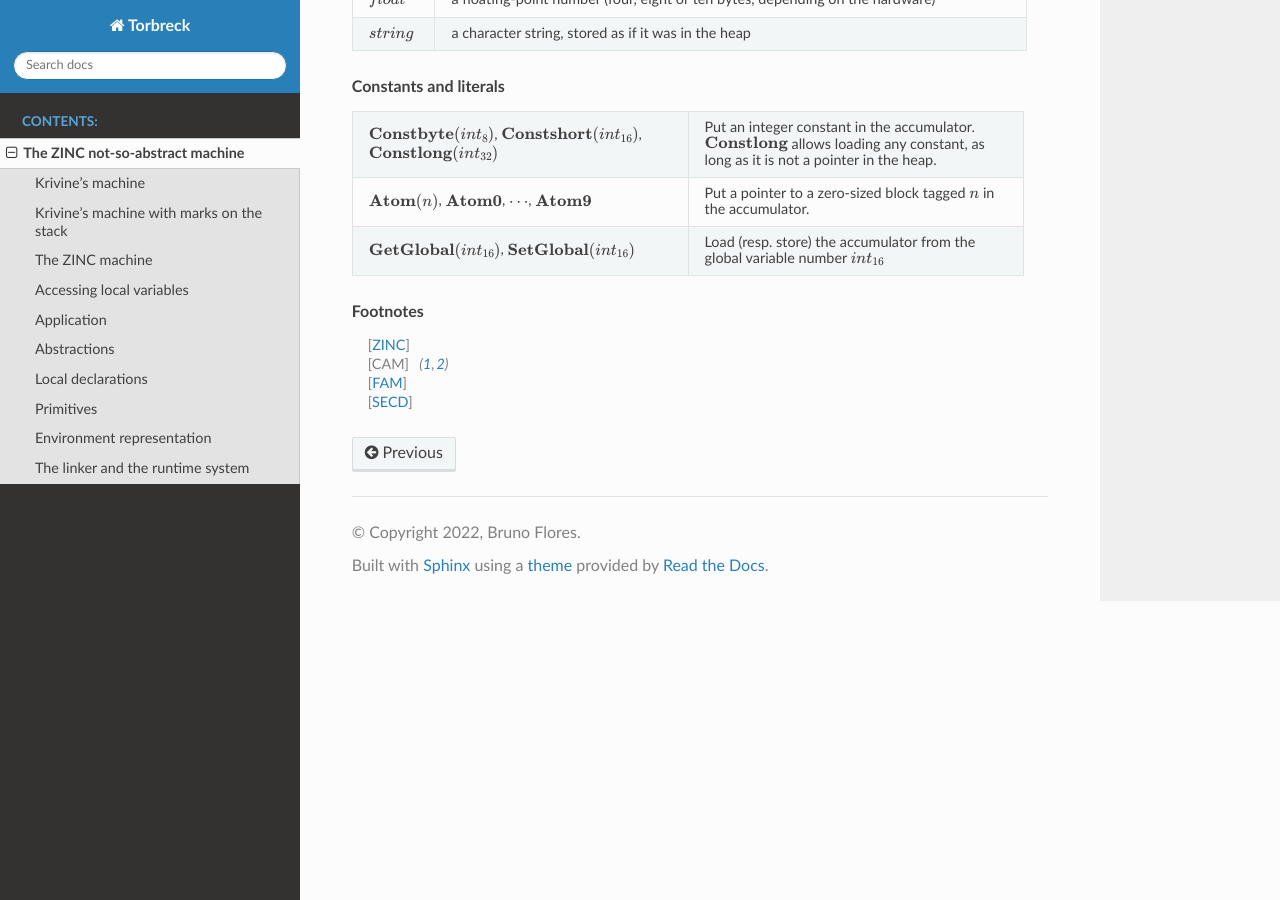
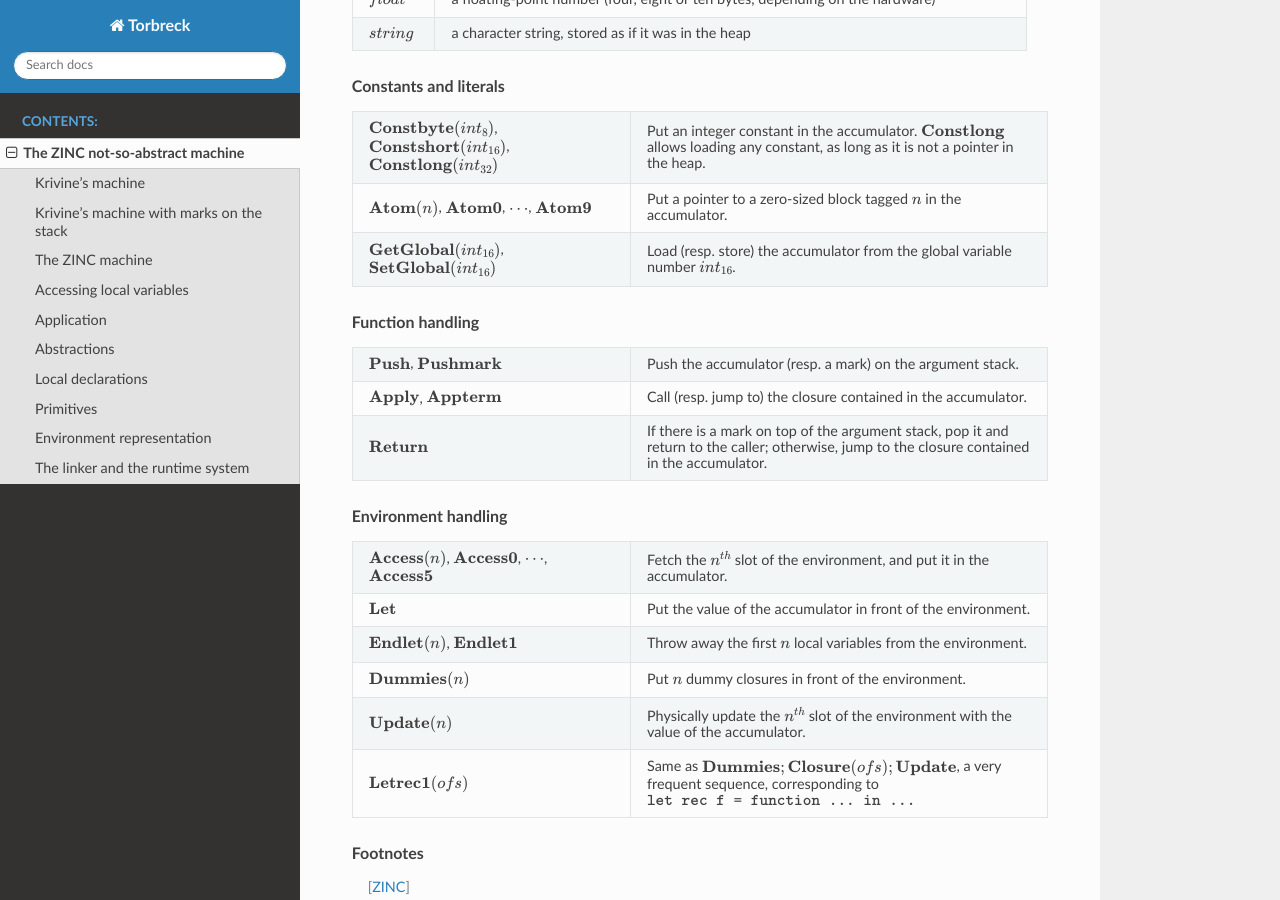
Before and after one commit to brunoflores/torbreck-lang, a Sphinx documentation site: the page built from docs/zam.rst, in a window 1280 px wide and 900 px high, scrolled down 6032 px. Built offline with Sphinx 7.4.7 and the Read the Docs theme 2.0.0, drawn with Linux system fonts in a browser that asks for light colours.

Commit message:
Document: zam.

```diff
--- a/docs/_ext/opcd.py
+++ b/docs/_ext/opcd.py
@@ -29,24 +29,26 @@ class OpCode(Directive):
 
 
 def opcode_role(role, rawtext, text, lineno, inliner, options=None, content=None):
-    m = opcode_role_regex.match(text)
-    if not m:
-        return [], []
-    if not m.group("par"):
-        node = nodes.math(text=r"\textbf{{{op}}}".format(op=m.group("op")))
-        return [node], []
-    elif not m.group("sub"):
-        node = nodes.math(
-            text=r"\textbf{{{op}}}({arg})".format(op=m.group("op"), arg=m.group("arg"))
-        )
-        return [node], []
-    else:
-        node = nodes.math(
-            text=r"\textbf{{{op}}}({arg}_{{{sub}}})".format(
-                op=m.group("op"), arg=m.group("arg"), sub=m.group("sub")
+    final = []
+    ops = text.split("; ")
+    for op in ops:
+        m = opcode_role_regex.match(op)
+        if not m:
+            continue
+        if not m.group("par"):
+            final.append(r"\textbf{{{op}}}".format(op=m.group("op")))
+        elif not m.group("sub"):
+            final.append(
+                r"\textbf{{{op}}}({arg})".format(op=m.group("op"), arg=m.group("arg"))
             )
-        )
-        return [node], []
+        else:
+            final.append(
+                r"\textbf{{{op}}}({arg}_{{{sub}}})".format(
+                    op=m.group("op"), arg=m.group("arg"), sub=m.group("sub")
+                )
+            )
+    node = nodes.math(text="; ".join(final))
+    return [node], []
 
 
 def setup(app):
--- a/docs/zam.rst
+++ b/docs/zam.rst
@@ -424,8 +424,7 @@ The linker and the runtime system
 
 .. list-table::
    :header-rows: 0
-   :align: left
-   :widths: 100 100
+   :widths: 40 60
 
    * - :opcode:`Constbyte(int8)`, :opcode:`Constshort(int16)`,
        :opcode:`Constlong(int32)`
@@ -436,7 +435,44 @@ The linker and the runtime system
        accumulator.
    * - :opcode:`GetGlobal(int16)`, :opcode:`SetGlobal(int16)`
      - Load (resp. store) the accumulator from the global variable number
-       :math:`int_{16}`
+       :math:`int_{16}`.
+
+.. rubric:: Function handling
+
+.. list-table::
+   :header-rows: 0
+   :widths: 40 60
+
+   * - :opcode:`Push`, :opcode:`Pushmark`
+     - Push the accumulator (resp. a mark) on the argument stack.
+   * - :opcode:`Apply`, :opcode:`Appterm`
+     - Call (resp. jump to) the closure contained in the accumulator.
+   * - :opcode:`Return`
+     - If there is a mark on top of the argument stack, pop it and return to
+       the caller; otherwise, jump to the closure contained in the accumulator.
+
+.. rubric:: Environment handling
+
+.. list-table::
+   :header-rows: 0
+   :widths: 40 60
+
+   * - :opcode:`Access(n)`, :opcode:`Access0`, :math:`\cdots`, :opcode:`Access5`
+     - Fetch the :math:`n^{th}` slot of the environment, and put it in the
+       accumulator.
+   * - :opcode:`Let`
+     - Put the value of the accumulator in front of the environment.
+   * - :opcode:`Endlet(n)`, :opcode:`Endlet1`
+     - Throw away the first :math:`n` local variables from the environment.
+   * - :opcode:`Dummies(n)`
+     - Put :math:`n` dummy closures in front of the environment.
+   * - :opcode:`Update(n)`
+     - Physically update the :math:`n^{th}` slot of the environment with
+       the value of the accumulator.
+   * - :opcode:`Letrec1(ofs)`
+     - Same as :opcode:`Dummies(1); Closure(ofs); Update(0)`, a very frequent
+       sequence, corresponding to
+       :math:`\texttt{let rec f = function ... in ...}`
 
 .. rubric:: Footnotes
 
```
